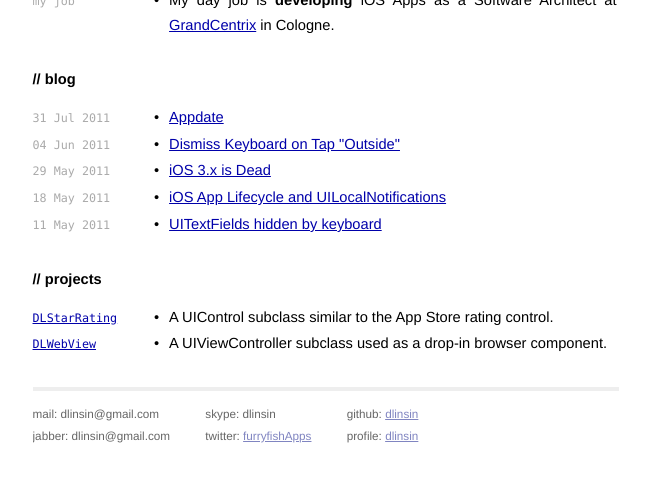
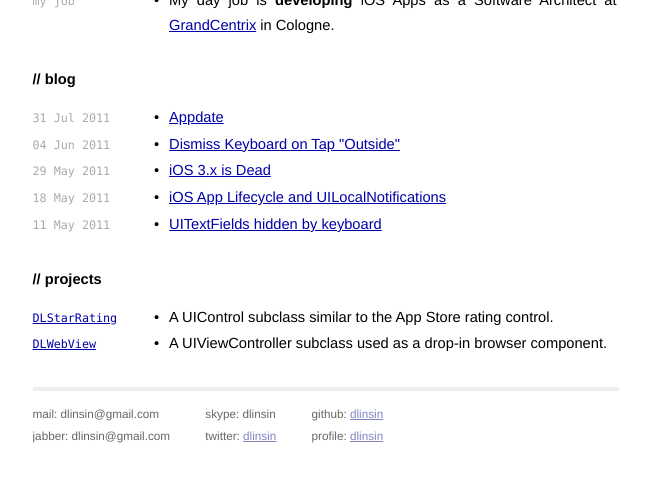
Before and after one commit to dlinsin/dlinsin-archive.github.com, a Jekyll site: the page built from index.html, in a window 1280 px wide, cut to the strip 324-806 px from the top of the page. Shown: the whole strip, without its empty margins (314-964 px from the left). Built offline with Jekyll 4.4.1, drawn with Linux system fonts in a browser that asks for light colours; Markdown is read by kramdown in place of the engine named in the settings.

Commit message:
added new twitter

```diff
--- a/_layouts/default.html
+++ b/_layouts/default.html
@@ -35,7 +35,7 @@
     <div class="contact">
       <p>
         skype: dlinsin<br/>
-        twitter: <a href="http://twitter.com/furryfishApps">furryfishApps</a>
+        twitter: <a href="http://twitter.com/dlinsin">dlinsin</a>
       </p>
     </div>
     <div class="contact">
```
